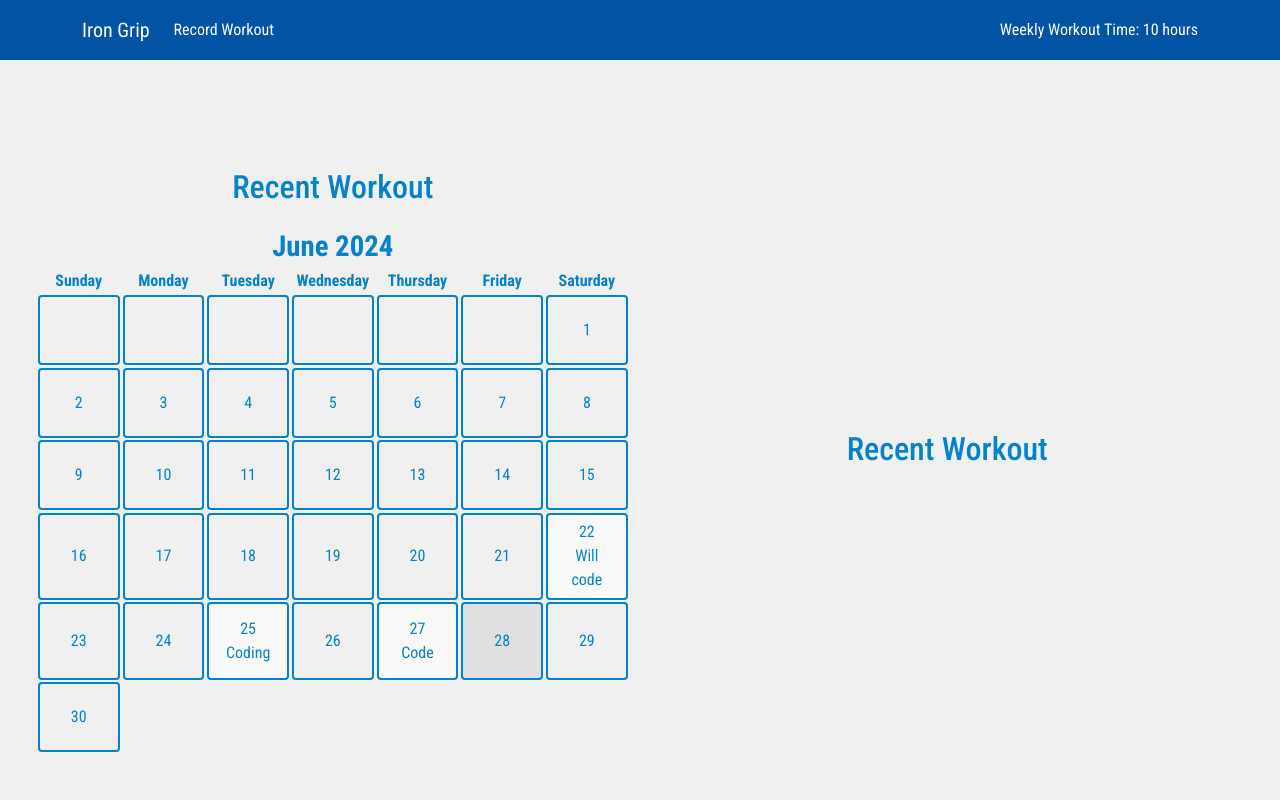
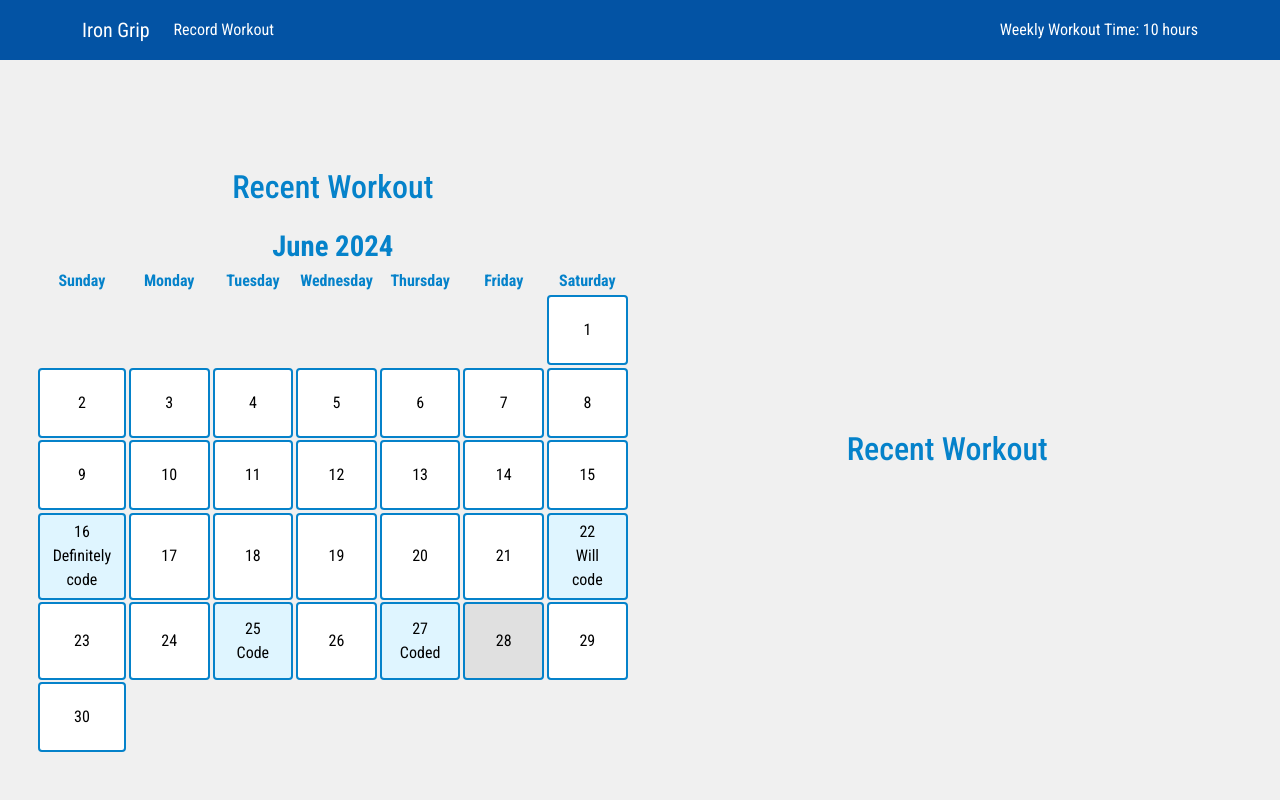
Before and after one commit to axie22/IronGrip, a React (Vite) app in the folder Fitness-App/: page / in a window 1280 px wide. Shown: the top 800 px of the page. Built offline with nearby package versions, Linux system fonts and the light colour scheme.

Commit message:
buttons and handlers, new colors

```diff
--- a/Fitness-App/src/Pages/LandingPage/Calendar.tsx
+++ b/Fitness-App/src/Pages/LandingPage/Calendar.tsx
@@ -1,5 +1,5 @@
 import React, { useMemo } from 'react';
-import { format, startOfMonth, endOfMonth, eachDayOfInterval, getDay, isToday, isSameDay } from "date-fns";
+import { format, startOfMonth, endOfMonth, eachDayOfInterval, getDay, isToday } from "date-fns";
 import clsx from 'clsx';
 
 const WEEKDAYS = ["Sunday", "Monday", "Tuesday", "Wednesday", "Thursday", "Friday", "Saturday"];
@@ -11,9 +11,10 @@ interface Event {
 
 interface CalendarProps {
     events: Event[];
+    onDateClick: (date: Date) => void;
 }
 
-const Calendar: React.FC<CalendarProps> = ({ events }) => {
+const Calendar: React.FC<CalendarProps> = ({ events, onDateClick }) => {
     const currentDate = new Date();
     const firstOfMonth = startOfMonth(currentDate);
     const lastOfMonth = endOfMonth(currentDate);
@@ -56,12 +57,13 @@ const Calendar: React.FC<CalendarProps> = ({ events }) => {
                     const dateKey = format(day, "yyyy-MM-dd");
                     const todaysEvents = eventsByDate[dateKey] || [];
                     return (
-                        <div
+                        <button
                             key={index}
                             className={clsx("calendar-day", {
                                 "today": isToday(day),
                                 "has-event": todaysEvents.length > 0,
                             })}
+                            onClick={() => onDateClick(day)}
                         >
                             {format(day, "d")}
                             {todaysEvents.map((event) => (
@@ -69,7 +71,7 @@ const Calendar: React.FC<CalendarProps> = ({ events }) => {
                                     {event.title}
                                 </div>
                             ))}
-                        </div>
+                        </button>
                     );
                 })}
             </div>
--- a/Fitness-App/src/Pages/LandingPage/LastWorkout.jsx
+++ b/Fitness-App/src/Pages/LandingPage/LastWorkout.jsx
@@ -4,6 +4,10 @@ import Calendar from './Calendar';
 import '../../assets/LastWorkout.css';
 
 function LastWorkout() {
+  const handleDateClick = (date) => {
+    console.log('Date clicked:', date); // Eventual navigation to workout card containers
+  };
+
   return (
     <div>
       <div className="title">
@@ -12,10 +16,12 @@ function LastWorkout() {
       <div>
         <Calendar
           events={[
-            { date: subDays(new Date(), 1), title: "Code" },
-            { date: subDays(new Date(), 3), title: "Coding" },
+            { date: subDays(new Date(), 1), title: "Coded" },
+            { date: subDays(new Date(), 3), title: "Code" },
             { date: subDays(new Date(), 6), title: "Will code" },
+            { date: subDays(new Date(), 12), title: "Definitely code" },
           ]}
+          onDateClick={handleDateClick} // Pass onDateClick handler
         />
       </div>
     </div>
--- a/Fitness-App/src/assets/LandingPage.css
+++ b/Fitness-App/src/assets/LandingPage.css
@@ -27,15 +27,6 @@ body {
   padding: 1%;
   box-sizing: border-box;
 }
-/*
-.split-half > div:first-child {
-  background-color: #f0f0f0;
-}
-
-.split-half > div:last-child {
-  background-color: #ffffff;
-}
-*/
 
 .title {
   text-align: center;
@@ -77,6 +68,10 @@ body {
   flex-direction: column;
   justify-content: center;
   align-items: center;
+  background-color: white;
+  cursor: pointer;
+  transition: background-color 0.3s;
+  appearance: none;
 }
 
 .calendar-day.today {
@@ -84,7 +79,7 @@ body {
 }
 
 .calendar-day.has-event {
-  background-color: #f9f9f9;
+  background-color: #dff5ff;
 }
 
 .calendar-day .event {
@@ -100,6 +95,17 @@ body {
   max-width: 100%;
 }
 
+.calendar-day:hover {
+  background-color: #89CFF0;
+  border-color: #000000;
+}
+
+.calendar-day.empty {
+  background-color: transparent;
+  border: none;
+  pointer-events: none;
+}
+
 @media (max-width: 768px) {
   .calendar-grid {
     grid-template-columns: repeat(4, 1fr);
```
